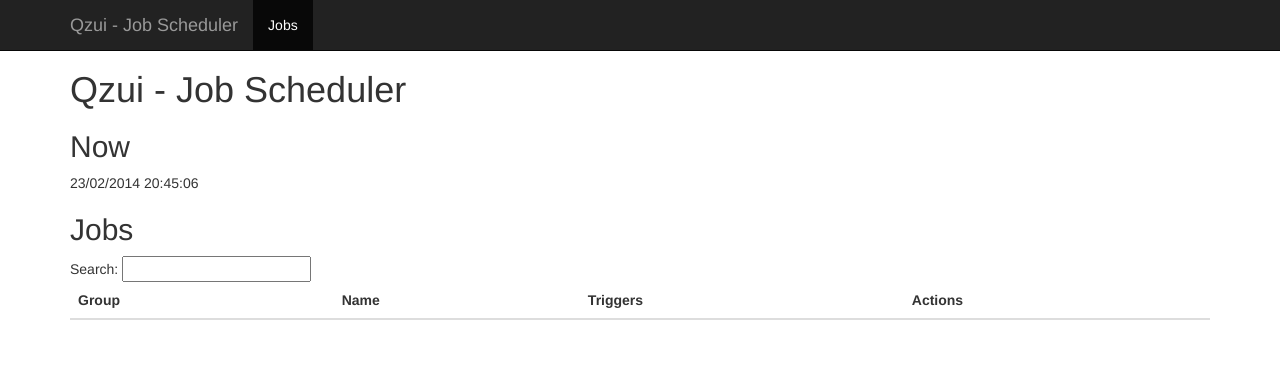
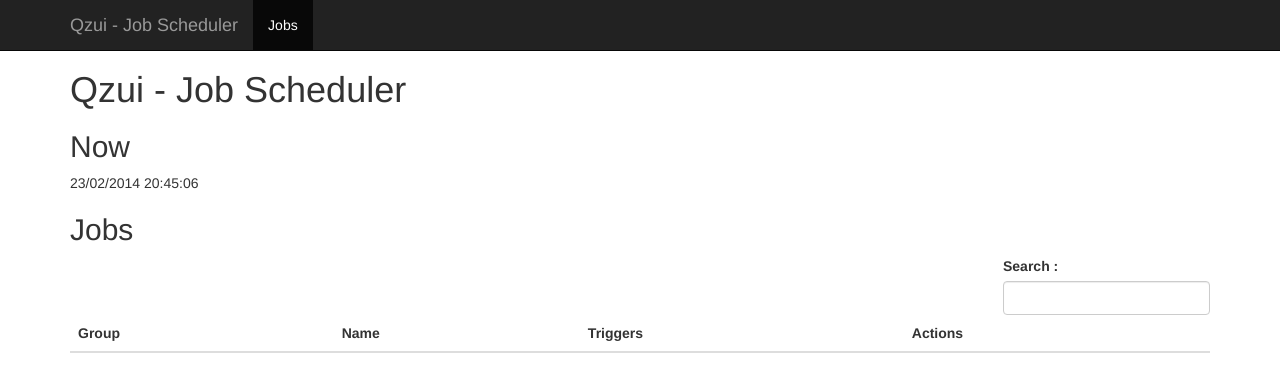
Before and after one commit to xhanin/qzui, a website: page ui/app/index.html at #/jobs in a window 1280 px wide. Drawn offline with nearby package versions, Linux system fonts and the light colour scheme; no server answers.

Commit message:
Improve search bar

```diff
--- a/ui/app/partials/jobs.html
+++ b/ui/app/partials/jobs.html
@@ -2,7 +2,12 @@
 <h2>Now</h2>
 {{ now | date:'dd/MM/yyyy HH:mm:ss'}}
 <h2>Jobs</h2>
-Search: <input ng-model="searchText">
+
+<div class="pull-right">
+    <label>Search : </label>
+    <input class="form-control" ng-model="searchText">
+</div>
+
 <table class="table">
     <thead><tr><th>Group</th><th>Name</th><th>Triggers</th><th>Actions</th></tr></thead>
     <tbody>
```
